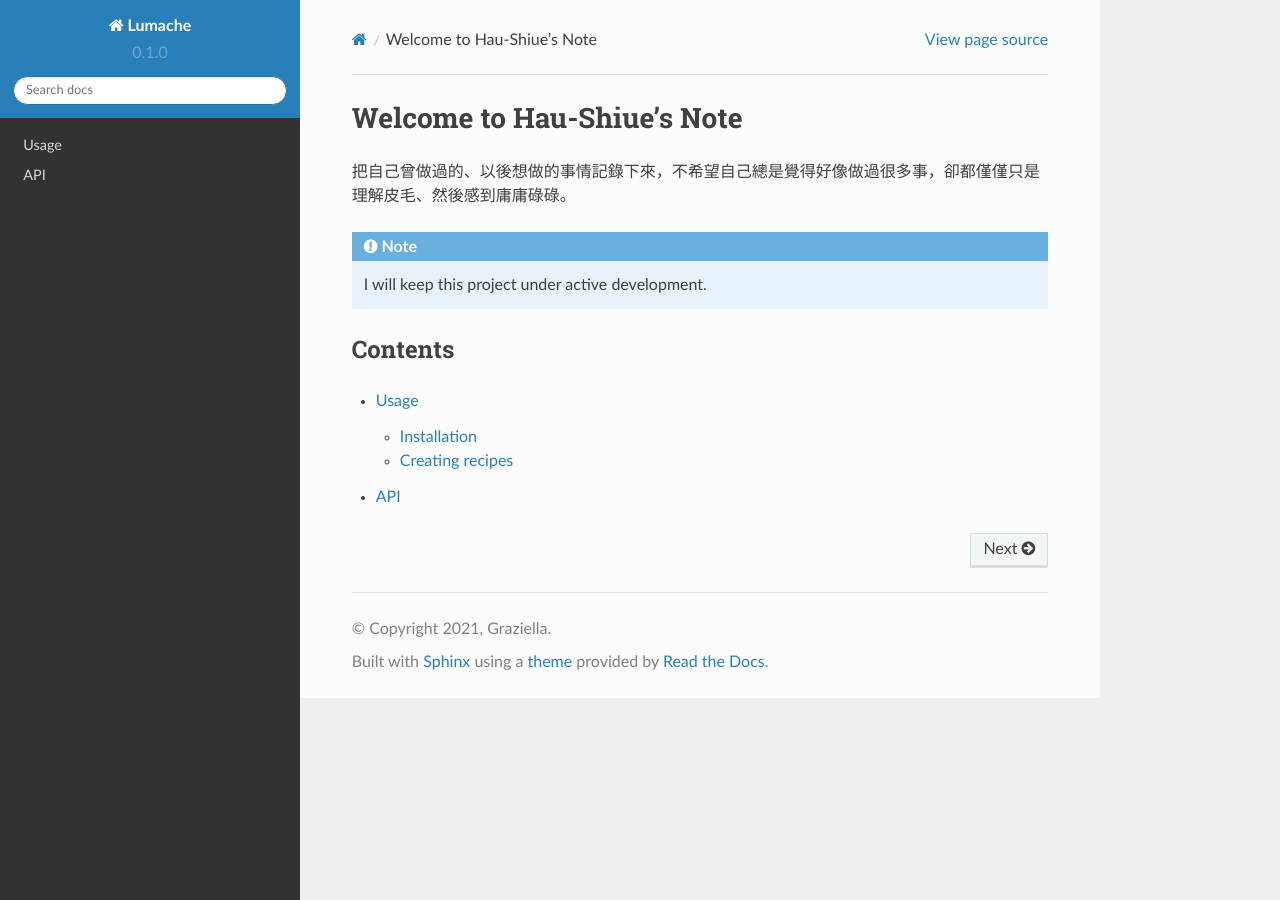
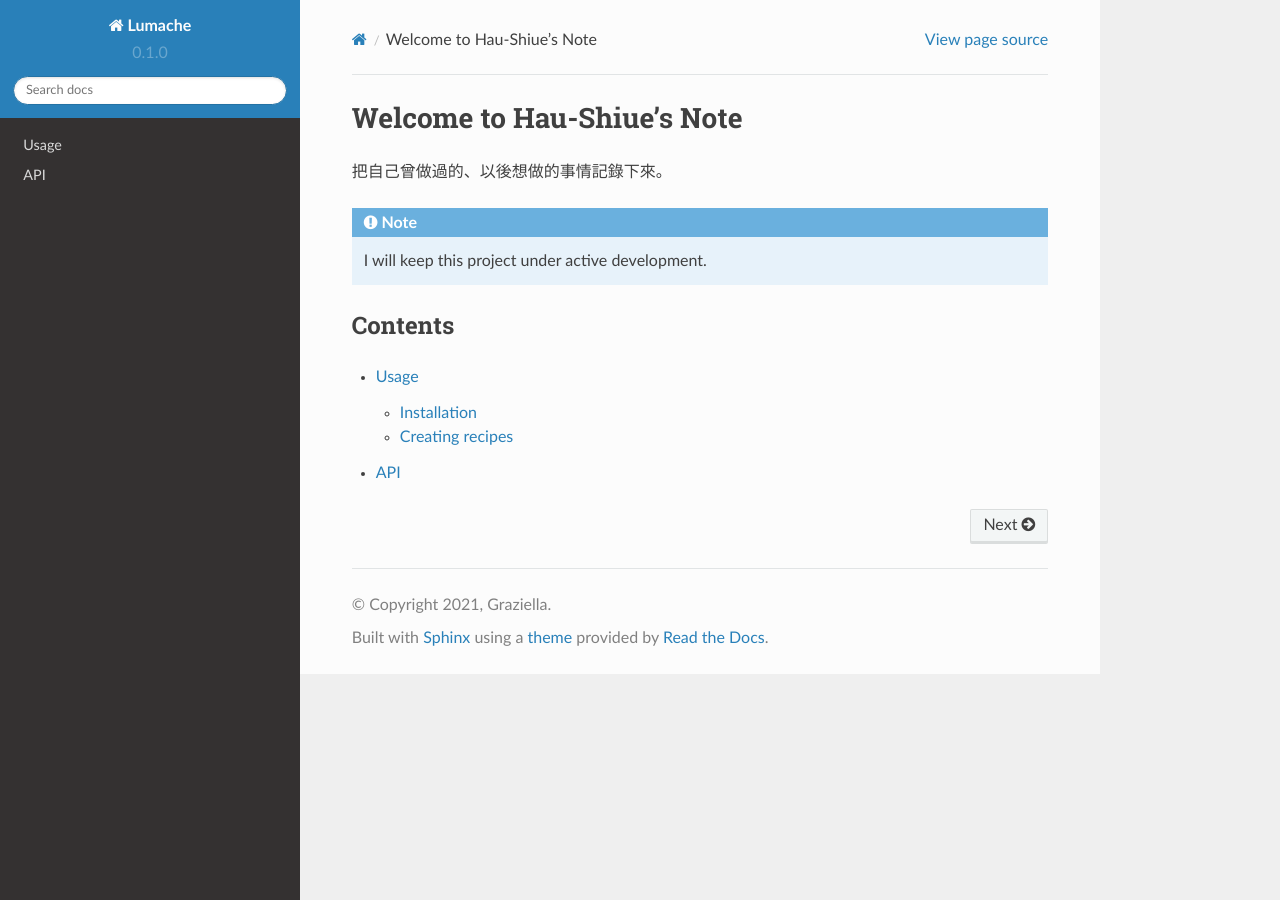
Before and after one commit to fortitude308/HS_read_the_docs, a Sphinx documentation site: the page built from docs/source/index.rst, in a window 1280 px wide. Built offline with Sphinx 7.4.7 and the Read the Docs theme 2.0.0, drawn with Linux system fonts in a browser that asks for light colours.

Commit message:
Update index.rst

```diff
--- a/docs/source/index.rst
+++ b/docs/source/index.rst
@@ -1,7 +1,7 @@
 Welcome to Hau-Shiue's Note
 ===================================
 
-把自己曾做過的、以後想做的事情記錄下來，不希望自己總是覺得好像做過很多事，卻都僅僅只是理解皮毛、然後感到庸庸碌碌。
+把自己曾做過的、以後想做的事情記錄下來。
 
 .. note::
 
```
